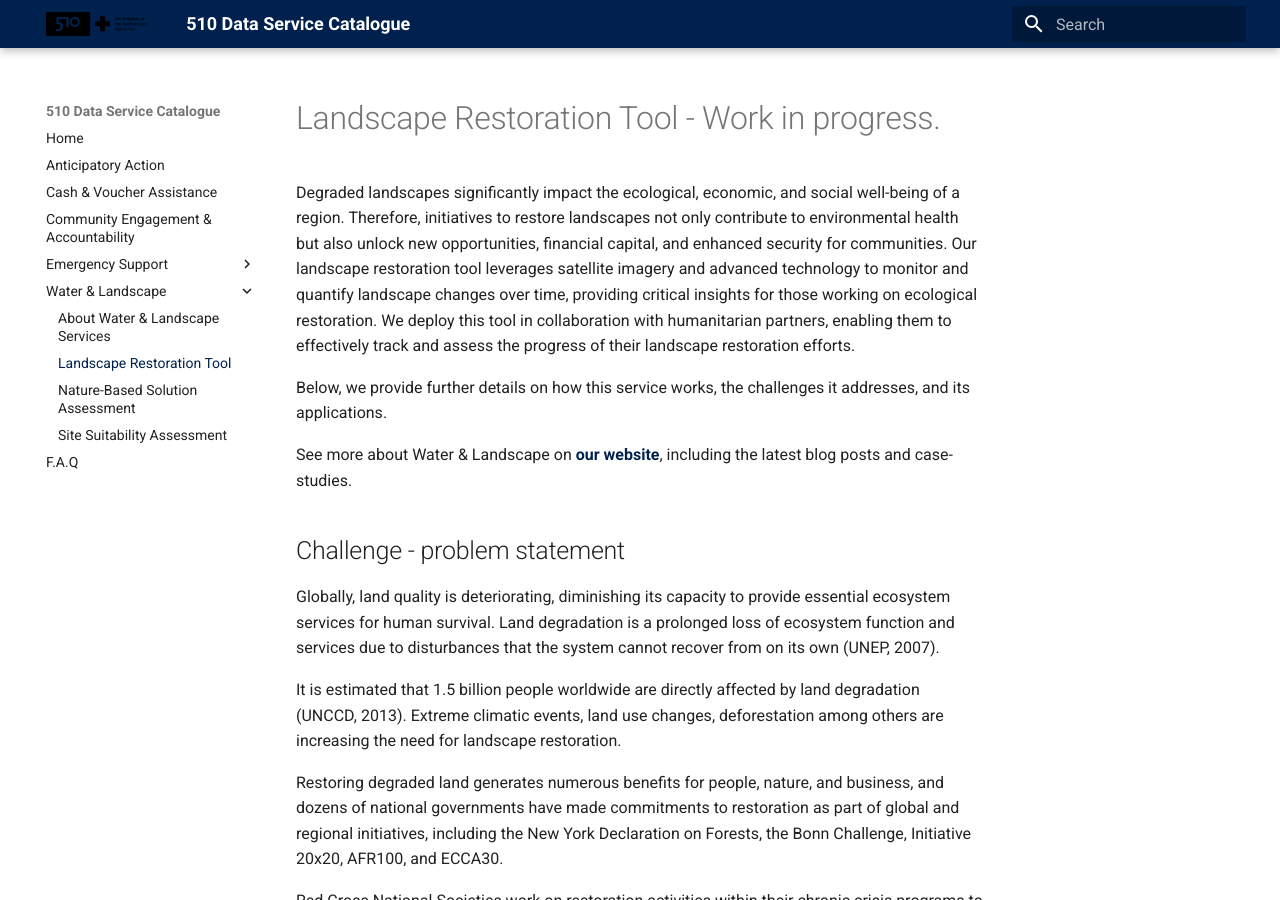
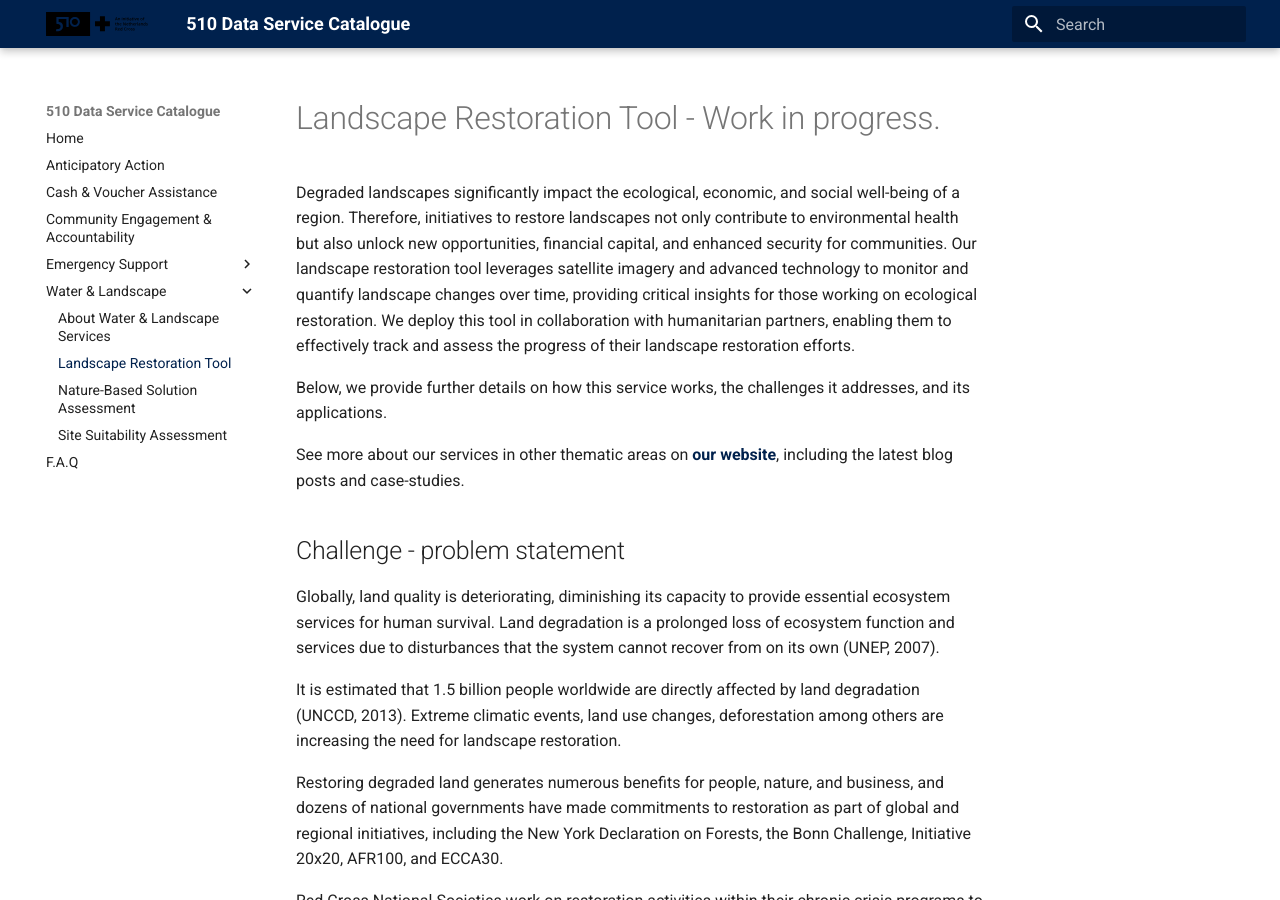
Before and after one commit to rodekruis/data-service-catalogue, an MkDocs documentation site: the page built from docs/wl/lrt.md, in a window 1280 px wide and 900 px high. Built offline with MkDocs 1.6.1 and Material for MkDocs 9.7.7, drawn with Linux system fonts in a browser that asks for light colours; plug-ins that fetch from the network failed and are left out.

Commit message:
Update lrt.md

```diff
--- a/docs/wl/lrt.md
+++ b/docs/wl/lrt.md
@@ -4,7 +4,7 @@
 
 Below, we provide further details on how this service works, the challenges it addresses, and its applications.
 
-See more about Water & Landscape on **[our website](https://510.global/water-and-landscape)**, including the latest blog posts and case-studies.
+See more about our services in other thematic areas on **[our website](https://510.global/services/)**, including the latest blog posts and case-studies.
 
 ## Challenge - problem statement
 Globally, land quality is deteriorating, diminishing its capacity to provide essential ecosystem services for human survival. Land degradation is a prolonged loss of ecosystem function and services due to disturbances that the system cannot recover from on its own (UNEP, 2007).
```
